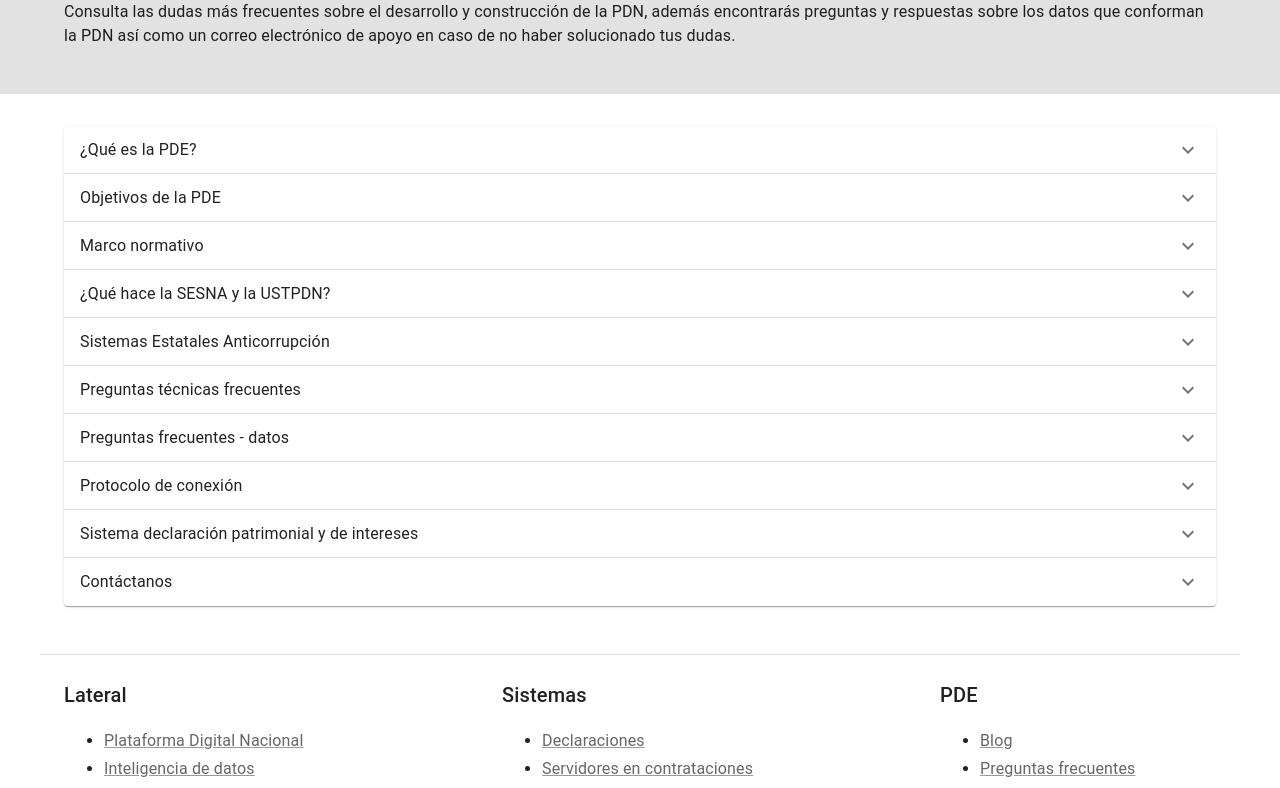
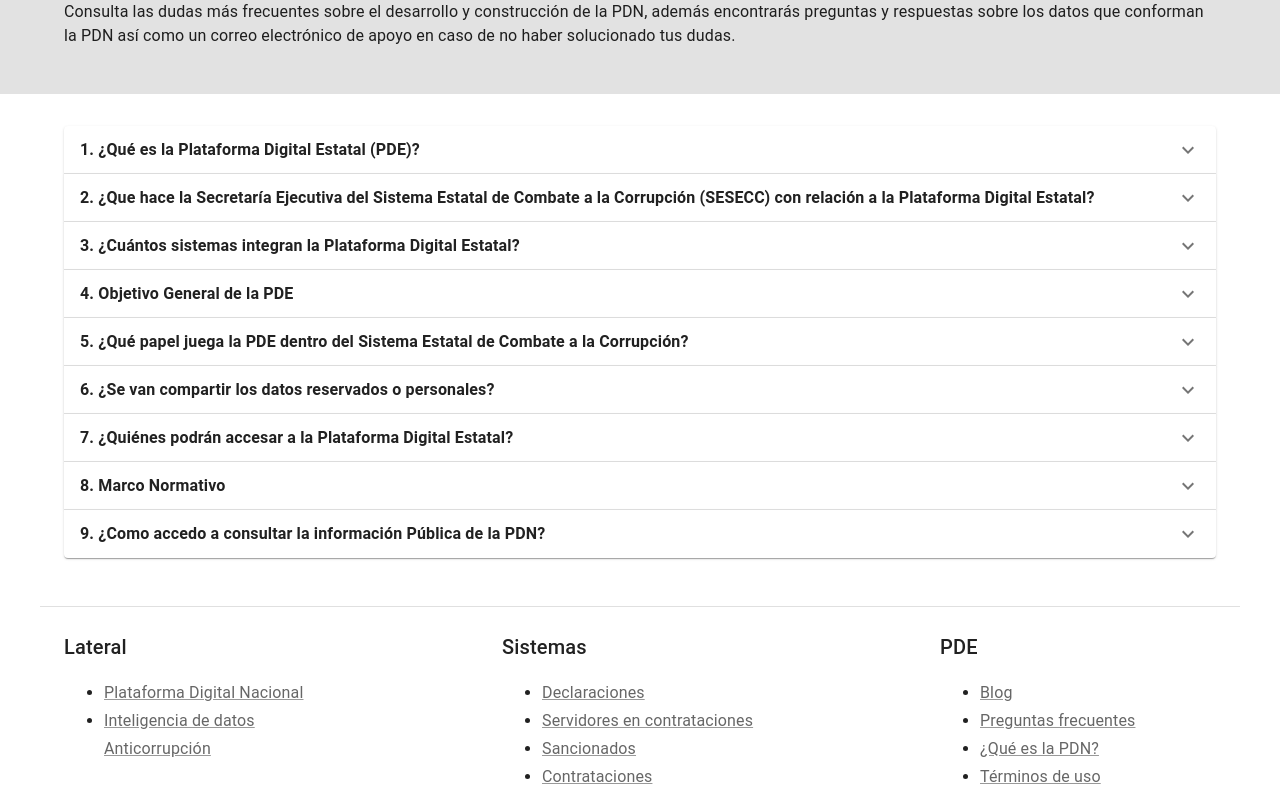
Before and after one commit to seseccoaxaca/plataforma_digital_estatal, a React (Create React App) app: page /mesa-ayuda in a window 1280 px wide. Shown: the part 560-1348 px from the top of the page. Built offline with nearby package versions, Linux system fonts and the light colour scheme.

Commit message:
Preguntas Mesa de ayuda

```diff
--- a/src/components/Accordion.js
+++ b/src/components/Accordion.js
@@ -26,7 +26,7 @@ export default function ControlledAccordions(props) {
                                 aria-controls="panel1bh-content"
                                 id="panel1bh-header"
                             >
-                                <Typography sx={{ width: '33%', flexShrink: 0 }}>
+                                <Typography sx={{ width: '100%', flexShrink: 0, fontWeight: "bold" }}>
                                     {heading}
                                 </Typography>
                                 {/* <Typography sx={{ color: 'text.secondary' }}>
@@ -34,7 +34,7 @@ export default function ControlledAccordions(props) {
                                 </Typography> */}
                             </AccordionSummary>
                             <AccordionDetails>
-                                <Typography>
+                                <Typography sx={{ textAlign: "justify", textJustify: "inter-word", }}>
                                     {details}
                                 </Typography>
                             </AccordionDetails>
--- a/src/webpages/mesaAyuda.js
+++ b/src/webpages/mesaAyuda.js
@@ -7,42 +7,26 @@ import Accordion from '../components/Accordion';
 import { Button  } from '@mui/material';
 
 const Home = () => {
-    const queEsLaPDE = (
+    const linkPDN = (
         <div>
-            <p>
-                Una fuente de inteligencia para construir integridad y combatir la corrupción que creará valor para el gobierno y la sociedad a partir de grandes cantidades de datos.
-                <br/><br/> Un medio para el intercambio de datos anticorrupción del gobierno, que busca quitar barreras y romper silos de información para que los datos sean comparables, accesibles y utilizables.
-                <br/><br/> El desarrollo de la PDN considera seis sistemas que contienen datos estratégicos para la lucha contra la corrupción, contemplados en la Ley General del Sistema Nacional Anticorrupción (LGSNA):
-            </p>
-            <br/>
-            <ul>
-                <li>Sistema 1 | Declaraciones patrimonial, de intereses y constancia de declaración fiscal.</li>
-                <li>Sistema 2 | Servidores públicos que intervienen en procedimientos de contratación.</li>
-                <li>Sistema 3 | Servidores públicos y particulares sancionados.</li>
-                <li>Sistema 4 | Información y comunicación del Sistema Nacional Anticorrupción y el Sistema Nacional de Fiscalización.</li>
-                <li>Sistema 5 | Denuncias por faltas administrativas y hechos de corrupción.</li>
-                <li>Sistema 6 | Contrataciones Públicas.</li>
-            </ul>
-            <br/>
-            <p>Es importante señalar que la PDN no es un repositorio ni generadora de los datos de cada sistema, sino que es una plataforma de interoperabilidad.</p>
-                <Button variant="contained" sx={{ mx:1, backgroundColor:"#FEA142" }}>¿QUÉ ES LA PDN?</Button>
-                <Button variant="contained" sx={{ mx:1, backgroundColor:"#FEA142" }}>¿CÓMO SE CONTRUYE?</Button>
-                <Button variant="contained" sx={{ mx:1, backgroundColor:"#FEA142" }}>¿GUÍA DESARROLLO PDE?</Button>
+            <a href="https://www.plataformadigitalnacional.org/" target="_blank">https://www.plataformadigitalnacional.org/</a>
         </div>
     );
 
-    const objetivosPDE = (
+    const elementosPDE = (
         <div>
-            Usar nuevas tecnologías y metodologías de trabajo como apoyo al trabajo de las autoridades del Sistema Nacional Anticorrupción para:
+            De acuerdo con la Ley del Sistema Estatal de Combate a la Corrupción en su artículo 43 “La Plataforma Digital del Sistema Estatal estará conformada por la información que a ella incorporen las autoridades integrantes del Sistema Estatal y contará, al menos, con los siguientes sistemas electrónicos:
             <br/><br/>
             <ul>
-                <li>Analizar y alertar a las autoridades sobre riesgos de corrupción;</li>
-                <li>Automatizar procesos, evitar discrecionalidad y conflicto de interés;</li>
-                <li>Promover el uso de los datos para respaldar sanciones;</li>
-                <li>Dar seguimiento, en tiempo real, a los procesos y proyectos de contratación pública, y garantizar una mayor eficiencia en las compras públicas;</li>
-                <li>Fortalecer la participación ciudadana en el combate a la corrupción;</li>
-                <li>Incorporar información sobre indicadores para evaluar la Política Nacional Anticorrupción;</li>
-                <li>Dar evidencia para generar recomendaciones de política pública a las autoridades;</li>
+                <li>I.	Sistema de evolución patrimonial, declaración de intereses y constancia de presentación de declaración fiscal;</li>
+                <li>II.	Sistema de los Servidores públicos y particulares que intervengan en procedimientos de contrataciones públicas; </li>
+                <li>III. Catálogo de empresas prestadoras de servicios de los Poderes del Estado y Municipios; </li>
+                <li>IV.	Sistema Estatal de Servidores públicos y particulares sancionados; </li>
+                <li>V. Sistema de información y comunicación del Sistema Estatal;</li>
+                <li>VI. Sistema de denuncias públicas, de faltas administrativas y hechos de corrupción;</li>
+                <li>VII. Sistema de Información Pública de Contrataciones; </li>
+                <li>VIII.Sistema de seguimiento a las recomendaciones emitidas; </li>
+                <lI>IX.	Indicadores de evaluación.</lI>
             </ul>
         </div>
     );
@@ -51,54 +35,49 @@ const Home = () => {
     const data = [
         {
             'id': 'panel1',
-            'heading': '¿Qué es la PDE?',
+            'heading': '1.	¿Qué es la Plataforma Digital Estatal (PDE)?',
             // 'secondaryHeading': 'Hello world',
-            'details': queEsLaPDE
+            'details': "La Plataforma Digital Estatal es una herramienta de inteligencia Institucional del Sistema Estatal de Combate a la Corrupción, para el cumplimiento de sus funciones, obligaciones y facultades, en donde a través de la interconexión de los nueve sistemas, se podrá detectar, prevenir, generar políticas que desalienten y combatan actos de corrupción. "
         },
         {
             'id': 'panel2',
-            'heading': 'Objetivos de la PDE',
-            'details': objetivosPDE
+            'heading': '2.	¿Que hace la Secretaría Ejecutiva del Sistema Estatal de Combate a la Corrupción (SESECC) con relación a la Plataforma Digital Estatal?',
+            'details': "Es la encargada de administrar la Plataforma Digital Estatal en términos de la Ley del Sistema Estatal de Combate a la Corrupción."
         },
         {
             'id': 'panel3',
-            'heading': 'Marco normativo',
-            'details': 'Nulla facilisi. Phasellus sollicitudin nulla et quam'
+            'heading': '3.	¿Cuántos sistemas integran la Plataforma Digital Estatal?',
+            'details': elementosPDE
         },
         {
             'id': 'panel4',
-            'heading': '¿Qué hace la SESNA y la USTPDN?',
-            'details': 'Nulla facilisi. Phasellus sollicitudin nulla et quam'
+            'heading': '4.	Objetivo General de la PDE',
+            'details': 'La Plataforma Digital Estatal (PDE) deberá ser el principal instrumento de inteligencia institucional con el que cuente el Sistema Estatal de Combate a la Corrupción (SECC), para coadyuvar y facilitar el cumplimiento de las obligaciones y facultades que se le atribuyen en materia de combate a la corrupción.'
         },
         {
             'id': 'panel5',
-            'heading': 'Sistemas Estatales Anticorrupción',
-            'details': 'Nulla facilisi. Phasellus sollicitudin nulla et quam'
+            'heading': '5.	¿Qué papel juega la PDE dentro del Sistema Estatal de Combate a la Corrupción?',
+            'details': 'La plataforma será la fuente de información fiderigna, herramienta indispensable para el seguimiento de procedimientos contemplados en la normatividad aplicable y mecanismo de rendición de cuentas en el combate a la corrupción. Por su relevancia en la prevención, investigación y sanción de los actos de corrupción, la Plataforma permitirá que las acciones de los órganos ejecutores del Sistema Estatal de Combate a la Corrupción, y por tanto destinarios de sus decisiones, así como de los entes públicos con obligaciones en materia de combate a la corrupción, se lleven a cabo en función de las finalidades y objetivos para los que fueron instituidos en la Constitución Política del Estado Libre y Soberano de Oaxaca, en las leyes secundarias que de ella emanen, de conformidad con los estándares nacionales de combate a la corrupción y promoción de la integridad del servicio público.'
         },
         {
             'id': 'panel6',
-            'heading': 'Preguntas técnicas frecuentes',
-            'details': 'Nulla facilisi. Phasellus sollicitudin nulla et quam'
+            'heading': '6.	¿Se van  compartir los datos reservados o personales?',
+            'details': 'No, los integrantes del Sistema Estatal de Combate a la Corrupción promoverán la publicación de la información contenida en la plataforma en formato de datos abiertos, conforme a la Ley de Transparencia, Acceso a la Información Pública y Buen Gobierno del Estado de Oaxaca'
         },
         {
             'id': 'panel7',
-            'heading': 'Preguntas frecuentes - datos',
-            'details': 'Nulla facilisi. Phasellus sollicitudin nulla et quam'
+            'heading': '7.	¿Quiénes podrán accesar a la Plataforma Digital Estatal?',
+            'details': 'Existen dos tipos de accesos, el primer acceso es para la ciudadanía donde visualizará los datos que tienen carácter público, de acuerdo a la Ley de Transparencia, Acceso a la Información Pública y Buen Gobierno del Estado de Oaxaca.'
         },
         {
             'id': 'panel8',
-            'heading': 'Protocolo de conexión',
-            'details': 'Nulla facilisi. Phasellus sollicitudin nulla et quam'
+            'heading': '8. Marco Normativo',
+            'details': "El Marco Normativo de la Plataforma Digital Estatal está compuesto por la Ley del Sistema Estatal de Combate a la Corrupción (LSECC), la Ley de Responsabilidades Administrativas del Estado y Municipios de Oaxaca y el Acuerdo Mediante el cual el Comité Coordinador del Sistema Estatal de Combate a la Corrupción emite el análisis para la implementación y operación de la Plataforma Digital Estatal y las Bases para el Funcionamiento de la Plataforma Digital Estatal."
         },
         {
             'id': 'panel9',
-            'heading': 'Sistema declaración patrimonial y de intereses',
-            'details': 'Nulla facilisi. Phasellus sollicitudin nulla et quam'
-        },
-        {
-            'id': 'panel10',
-            'heading': 'Contáctanos',
-            'details': 'Escribenos si tienes dudas sobre la construcción de la PDN. pdnsesna@gob.mx'
+            'heading': '9.	¿Como accedo a consultar la información Pública de la PDN?',
+            'details': linkPDN
         },
     ]
 
```
